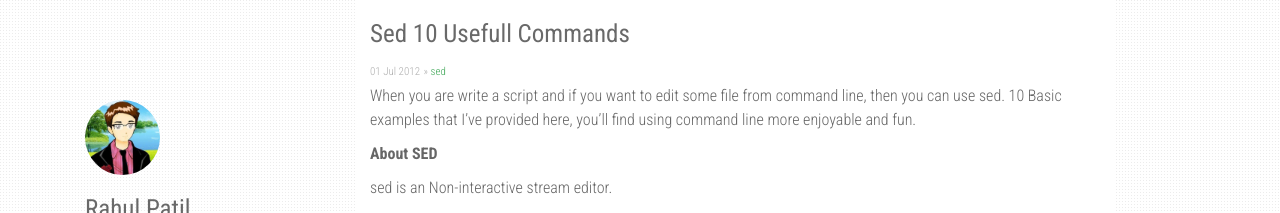
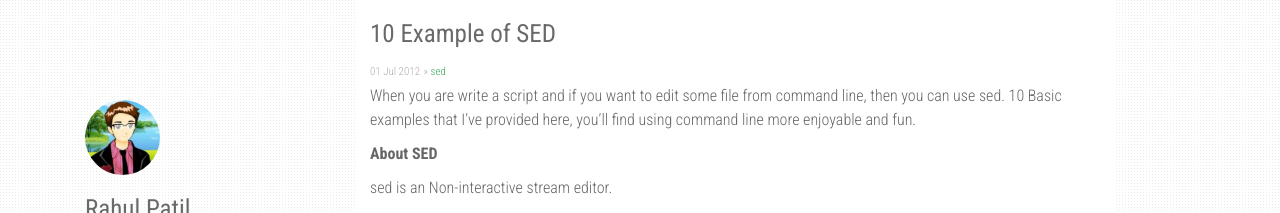
Before and after one commit to rahulinux/rahulinux.github.io, a Jekyll site: the page built from _posts/2012-07-01-SED-10-usefull-commands.md, in a window 1280 px wide and 900 px high. Shown: the top 213 px of the window. Built offline with Jekyll 4.4.1, drawn with Linux system fonts in a browser that asks for light colours; nearby versions of some CDN libraries; comment, search, counter and statistics services are not loaded; part of the change alters nothing that is shown.

```diff
--- a/_layouts/post.html
+++ b/_layouts/post.html
@@ -61,21 +61,12 @@ layout: default
     var disqus_shortname = "{{ site.disqus_shortname }}";
     var disqus_identifier = "{{ site.url }}_{{ page.title }}";
     var disqus_title = "{{ page.title }}";
-
     /* * * DON'T EDIT BELOW THIS LINE * * */
-    //(function() {
-    //    var dsq = document.createElement('script'); dsq.type = 'text/javascript'; dsq.async = true;
-    //    dsq.src = '//' + disqus_shortname + '.disqus.com/embed.js';
-    //    (document.getElementsByTagName('head')[0] || document.getElementsByTagName('body')[0]).appendChild(dsq);
-    //})();
-       /* ]]> */
-
-(function() { // DON'T EDIT BELOW THIS LINE
-var d = document, s = d.createElement('script');
-s.src = '//rahulinux.disqus.com/embed.js';
-s.setAttribute('data-timestamp', +new Date());
-(d.head || d.body).appendChild(s);
-})();
-</script>
-
+    (function() {
+        var dsq = document.createElement('script'); dsq.type = 'text/javascript'; dsq.async = true;
+        dsq.src = '//' + disqus_shortname + '.disqus.com/embed.js';
+        (document.getElementsByTagName('head')[0] || document.getElementsByTagName('body')[0]).appendChild(dsq);
+    })();
+    /* ]]> */
+  </script>
 </div>
--- a/_posts/2012-07-01-SED-10-usefull-commands.md
+++ b/_posts/2012-07-01-SED-10-usefull-commands.md
@@ -1,15 +1,12 @@
 ---
 ID: 51
-post_title: 10 Example of SED
+title: "10 Example of SED"
 author: Rahul Patil
-post_date: 2012-07-01 15:47:00
+date: 2012-07-01 15:47:00
 categories: [ sed ]
 post_excerpt: ""
 layout: post
 published: true
-comments: true
-dsq_thread_id:
-- "2080350988"
 ---
 
 When you are write a script and if you want to edit some file from command line, then you can use sed. 10 Basic examples that I’ve provided here, you’ll find using command line more enjoyable and fun.
```
Also changed, not shown: 5 other files.
